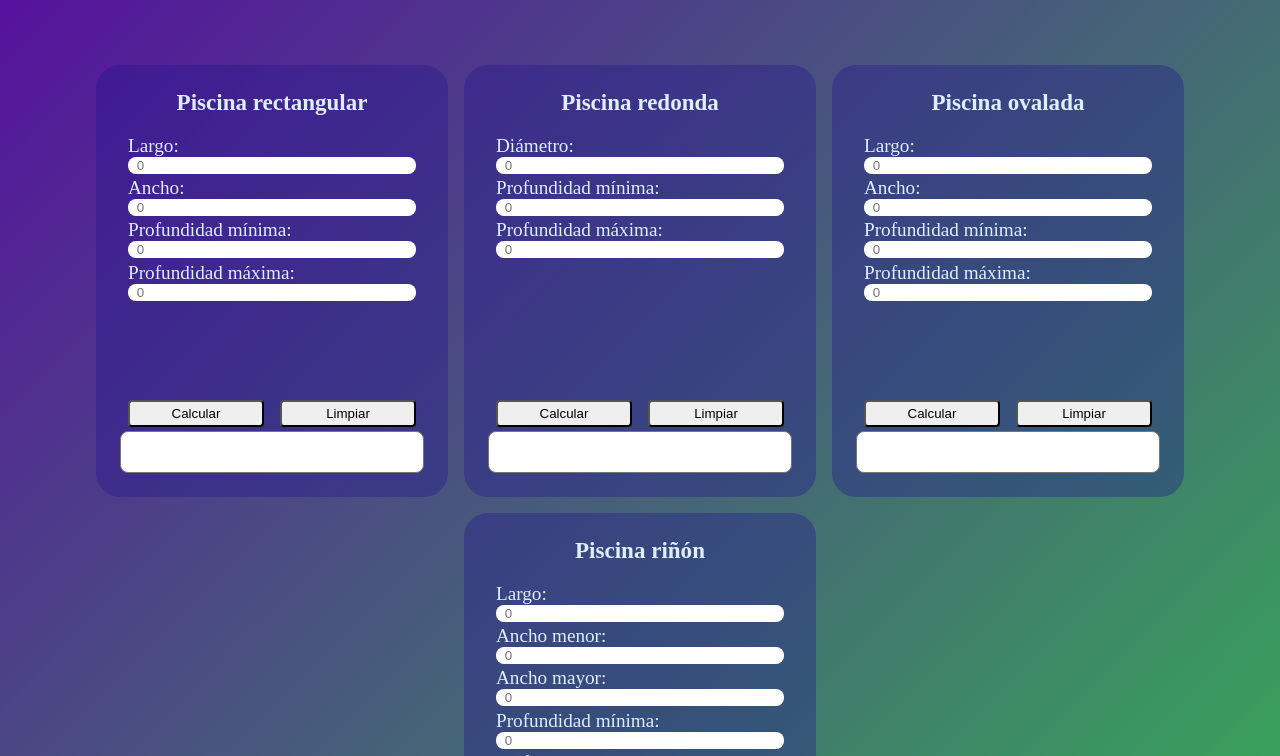
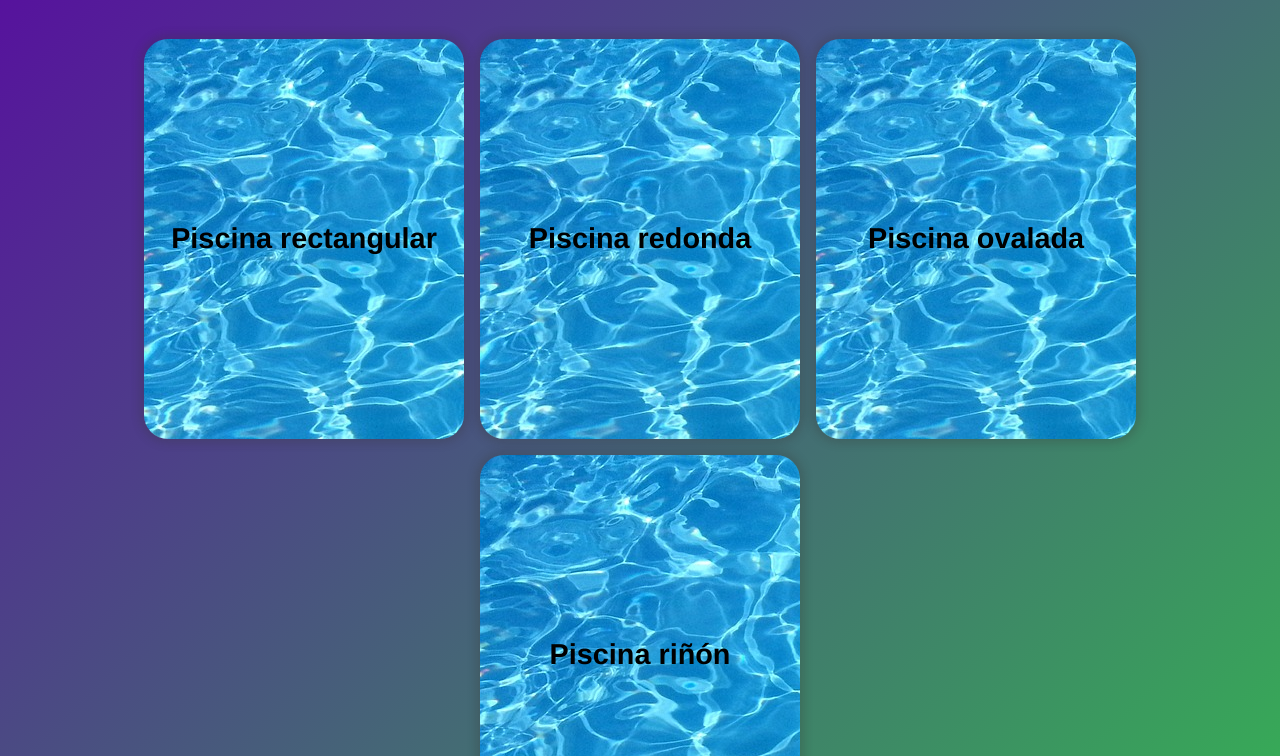
Before and after one commit to Gargodax/piscinas, a plain HTML site: page index.html in a window 1280 px wide. Shown: the part 113-869 px from the top of the page. Drawn offline with Linux system fonts and the light colour scheme.

Commit message:
Cambios de UX

```diff
--- a/index.html
+++ b/index.html
@@ -22,30 +22,36 @@
 
       <section class="form-content">
 
-        <h3>Piscina rectangular</h3>
+        <div class="card-container"  id="flip-rectangulo">
+
+          <div class="portada" >
+            <h2>Piscina rectangular</h2>
+          </div>
 
           <form class="calculo" action="">
+
+            <h3 class="volver">Piscina rectangular</h3>
 
             <div class="measures-field">
               <div>
                 <label for="rectangular-lenght" class="label">Largo:</label>
-              <input type="number" id="rectangular-lenght" name="rectangular-lenght" min="0" step="1"
-              required placeholder=0>
+                <input type="number" id="rectangular-lenght" name="rectangular-lenght" min="0" step="1" required
+                  placeholder=0>
               </div>
               <div>
                 <label for="rectangular-width" class="label">Ancho:</label>
-              <input type="number" id="rectangular-width" name="rectangular-width" min="0" step="1"
-              required placeholder=0>
+                <input type="number" id="rectangular-width" name="rectangular-width" min="0" step="1" required
+                  placeholder=0>
               </div>
               <div>
                 <label for="rectangular-depth-low" class="label">Profundidad mínima:</label>
-              <input type="number" id="rectangular-depth-low" name="rectangular-depth-low" min="0" step="1"
-               required placeholder=0>
+                <input type="number" id="rectangular-depth-low" name="rectangular-depth-low" min="0" step="1" required
+                  placeholder=0>
               </div>
               <div>
                 <label for="rectangular-depth-high" class="label">Profundidad máxima:</label>
-              <input type="number" id="rectangular-depth-high" name="rectangular-depth-high" min="0" step="1"
-               required placeholder=0>
+                <input type="number" id="rectangular-depth-high" name="rectangular-depth-high" min="0" step="1" required
+                  placeholder=0>
               </div>
             </div>
             <div class="btn-field">
@@ -57,31 +63,37 @@
             </div>
 
           </form>
+        </div>
       </section>
 
       <!--Piscina redonda-->
 
       <section class="form-content">
 
-        <h3>Piscina redonda</h3>
+        <div class="card-container">
+
+          <div class="portada">
+            <h2>Piscina redonda</h2>
+          </div>
 
           <form class="calculo" action="">
+
+          <h3>Piscina redonda</h3>
 
             <div class="measures-field">
               <div>
                 <label for="diameter" class="label">Diámetro:</label>
-              <input type="number" id="diameter" name="diameter" min="0" step="1"
-              required placeholder=0>
+                <input type="number" id="diameter" name="diameter" min="0" step="1" required placeholder=0>
               </div>
               <div>
                 <label for="round-depth-low" class="label">Profundidad mínima:</label>
-              <input type="number" id="round-depth-low" name="round-depth-low" min="0" step="1"
-              required placeholder=0>
+                <input type="number" id="round-depth-low" name="round-depth-low" min="0" step="1" required
+                  placeholder=0>
               </div>
               <div>
                 <label for="round-depth-high" class="label">Profundidad máxima:</label>
-              <input type="number" id="round-depth-high" name="round-depth-high" min="0" step="1"
-              required placeholder=0>
+                <input type="number" id="round-depth-high" name="round-depth-high" min="0" step="1" required
+                  placeholder=0>
               </div>
             </div>
             <div class="btn-field">
@@ -93,36 +105,41 @@
             </div>
 
           </form>
+
+        </div>
       </section>
 
       <!--Piscina ovalada-->
 
       <section class="form-content">
 
-        <h3>Piscina ovalada</h3>
+        <div class="card-container">
+
+          <div class="portada">
+            <h2>Piscina ovalada</h2>
+          </div>
 
           <form class="calculo" action="">
+
+            <h3>Piscina ovalada</h3>
 
             <div class="measures-field">
               <div>
                 <label for="oval-lenght" class="label">Largo:</label>
-              <input type="number" id="oval-lenght" name="oval-lenght" min="0" step="1"
-              required placeholder=0>
+                <input type="number" id="oval-lenght" name="oval-lenght" min="0" step="1" required placeholder=0>
               </div>
               <div>
                 <label for="oval-width" class="label">Ancho:</label>
-              <input type="number" id="oval-width" name="oval-width" min="0" step="1"
-              required placeholder=0>
+                <input type="number" id="oval-width" name="oval-width" min="0" step="1" required placeholder=0>
               </div>
               <div>
                 <label for="oval-depth-low" class="label">Profundidad mínima:</label>
-              <input type="number" id="oval-depth-low" name="oval-depth-low" min="0" step="1"
-              required placeholder=0>
+                <input type="number" id="oval-depth-low" name="oval-depth-low" min="0" step="1" required placeholder=0>
               </div>
               <div>
                 <label for="oval-depth-high" class="label">Profundidad máxima:</label>
-              <input type="number" id="oval-depth-high" name="oval-depth-high" min="0" step="1"
-              required placeholder=0>
+                <input type="number" id="oval-depth-high" name="oval-depth-high" min="0" step="1" required
+                  placeholder=0>
               </div>
             </div>
             <div class="btn-field">
@@ -134,39 +151,48 @@
             </div>
 
           </form>
+
+        </div>
       </section>
 
       <!--Piscina riñón-->
 
       <section class="form-content">
+
+        <div class="card-container">
+
+          <div class="portada">
+            <h2>Piscina riñón</h2>
+          </div>
+
+          <form class="calculo" action="">
+
             <h3>Piscina riñón</h3>
-        <form class="calculo" action="">
 
             <div class="measures-field">
               <div>
                 <label for="kidney-lenght" class="label">Largo:</label>
-              <input type="number" id="kidney-lenght" name="kidney-lenght" min="0" step="1"
-              required placeholder=0>
+                <input type="number" id="kidney-lenght" name="kidney-lenght" min="0" step="1" required placeholder=0>
               </div>
               <div>
                 <label for="kidney-width-low" class="label">Ancho menor:</label>
-              <input type="number" id="kidney-width-low" name="kidney-width-low" min="0" step="1"
-              required placeholder=0>
+                <input type="number" id="kidney-width-low" name="kidney-width-low" min="0" step="1" required
+                  placeholder=0>
               </div>
               <div>
                 <label for="kidney-width-high" class="label">Ancho mayor:</label>
-              <input type="number" id="kidney-width-high" name="kidney-width-high" min="0" step="1"
-              required placeholder=0>
+                <input type="number" id="kidney-width-high" name="kidney-width-high" min="0" step="1" required
+                  placeholder=0>
               </div>
               <div>
                 <label for="kidney-depth-low" class="label">Profundidad mínima:</label>
-              <input type="number" id="kidney-depth-low" name="kidney-depth-low" min="0" step="1"
-              required placeholder=0>
+                <input type="number" id="kidney-depth-low" name="kidney-depth-low" min="0" step="1" required
+                  placeholder=0>
               </div>
               <div>
                 <label for="kidney-depth-high" class="label">Profundidad máxima:</label>
-              <input type="number" id="kidney-depth-high" name="kidney-depth-high" min="0" step="1"
-              required placeholder=0>
+                <input type="number" id="kidney-depth-high" name="kidney-depth-high" min="0" step="1" required
+                  placeholder=0>
               </div>
             </div>
             <div class="btn-field">
@@ -177,6 +203,7 @@
               <textarea class="resultado" id="resultado-rinon" readonly></textarea>
             </div>
           </form>
+        </div>
       </section>
     </article>
 
--- a/style.css
+++ b/style.css
@@ -1,10 +1,7 @@
-html,
-body{
-    min-height: 100%;
-    padding: .5rem;
-}
 body{
     background: linear-gradient(-45deg, rgb(47, 209, 69), rgb(88, 10, 161));
+    font-family: Helvetica, sans-serif;
+
 }
 
 h1{
@@ -28,54 +25,76 @@ main{
     gap: 1rem;
 }
 
-.info{
-    width: 60%;
-    display: flex;
-    flex-direction: column;
-    align-items: center;
-    justify-content: center;
-    font-size: 1.5em;
-}
 .form-content{
     width: 20rem;
     height:25rem;
-    padding: 1rem;
-    background-color: rgba(33, 21, 139, 0.363);
-    border-radius: 1.5rem;
     font-size: 1.2em;
-    display: flex;
-    flex-direction: column;
+
 }
 
-.form-content>h3{
-    color: #def;
-    font-size: 1.2em;
-    margin: .5rem;
-    padding: 0;
-    text-align: center;
+.card-container{
+    width: 100%;
+    height: 100%;
+    position: relative;
+    transition: transform 400ms;
+    transform-style: preserve-3d;
+}
+
+.form-content:hover > .card-container{
+    cursor: pointer;
+    transform: rotateY(180deg);
+}
+
+
+.portada{
+    width: 100%;
+    height: 100%;
+    border-radius: 1.5rem;
+    box-shadow: 0 0 .5rem .25rem rgba(50, 50, 50, .25);
+    position: absolute;
+    display: flex;
+    flex-wrap: wrap;
+    align-items: center;
+    justify-content: center;
+    background-image: url(assets/water.jpg);
+    backface-visibility: hidden;
+
 }
 
 .calculo{
+    width: 100%;
     height: 100%;
+    border-radius: 1.5rem;
+    box-shadow: 0 0 .5rem .25rem rgba(50, 50, 50, .25);
+    position: absolute;
     display: flex;
     flex-direction: column;
     flex-wrap: wrap;
     justify-content: space-between;
-    margin: 0 .5rem .5rem .5rem;
+    background-color: rgba(33, 21, 139, 0.363);
+    transform:rotateY(180deg);
+    backface-visibility: hidden;
 
+}
+
+.calculo>h3{
+    color: white;
+    font-size: 1.2em;
+    margin-bottom: -3rem;
+    padding: 0;
+    text-align: center;
 }
 
 .measures-field{
     display: flex;
     flex-direction: column;
     flex-wrap: wrap;
-    margin: .5rem;
+    margin: 1rem;
 }
 
 .measures-field > div{
     display: flex;
     flex-direction: column;
-    justify-self: end;
 }
 
 .measures-field > div > input{
@@ -87,14 +106,15 @@ main{
 }
 
 .label{
-    color: #def;
+    color: white;
     margin-top: .2rem;
 }
 
 .btn-field{
     display: flex;
     flex-direction: column;
-    margin-top: .5rem;
+    margin: 1rem;
+    gap: .2rem;
 }
 
 .controls{
@@ -118,3 +138,15 @@ main{
     text-align: center;
     font-weight: bold;
 }
+
+.info{
+    display: flex;
+    flex-direction: column;
+    align-items: center;
+    justify-content: center;
+    font-size: 1.5em;
+}
+
+.volver{
+    display: block;
+}
```
Also changed, not shown: assets/water.jpg (added), script.js (line endings or trailing spaces). Lines whose indentation alone changed are shown as unchanged.
